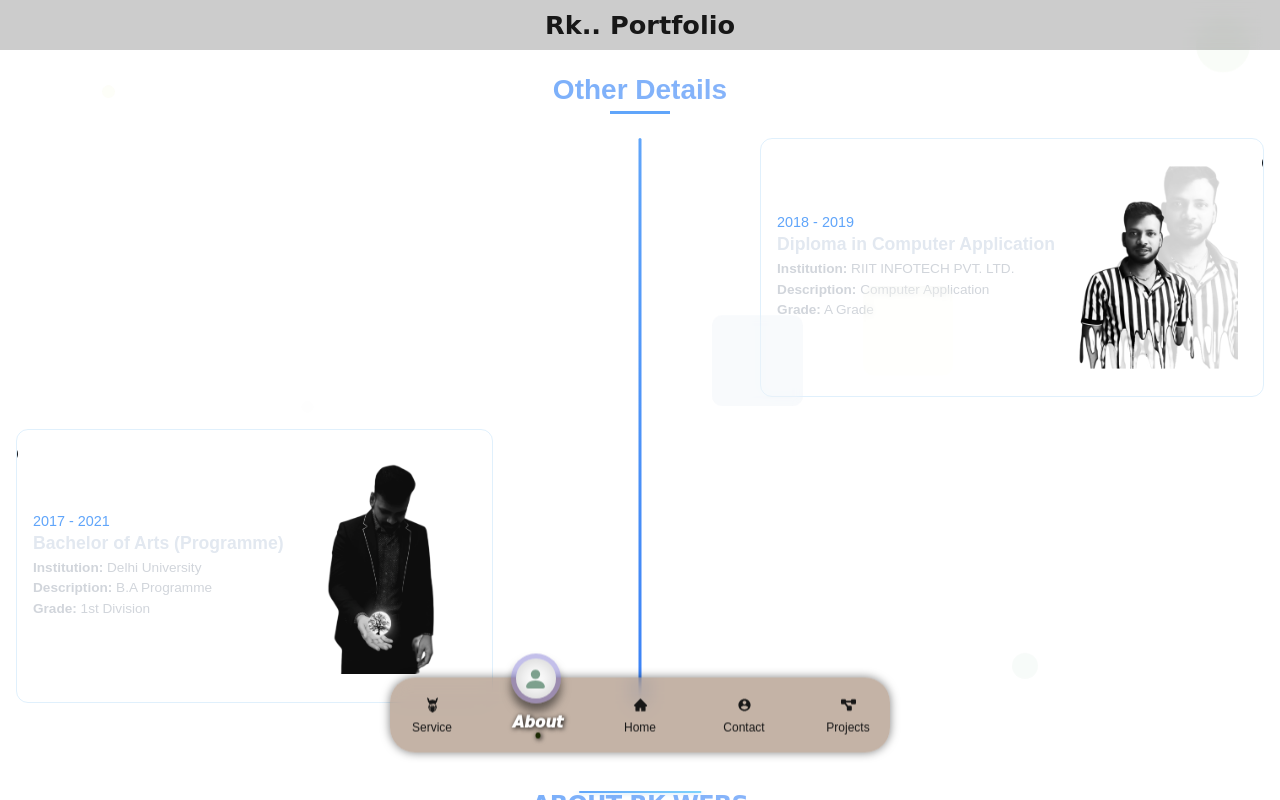
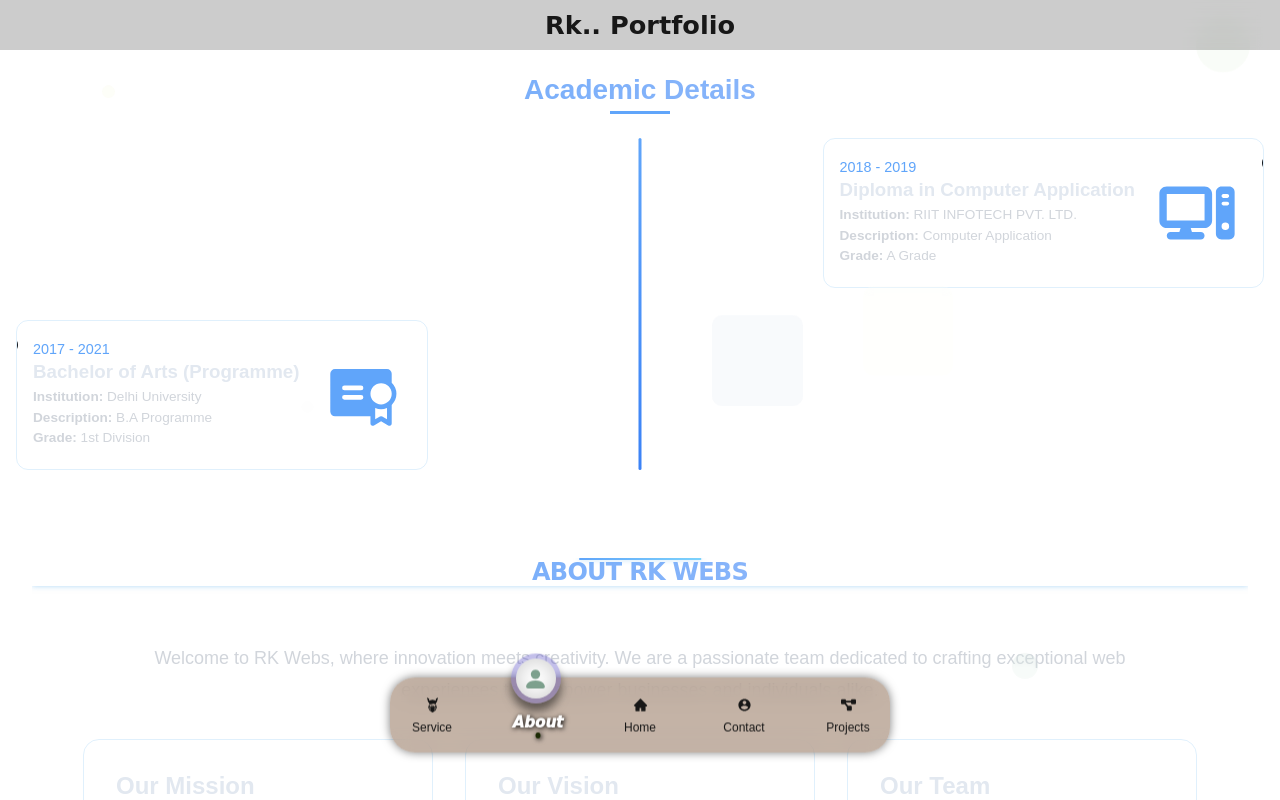
Before and after one commit to heyrohhit/rk, a Next.js app: page /about in a window 1280 px wide. Shown: the top 800 px of the page. Built offline with nearby package versions, Linux system fonts and the light colour scheme.

Commit message:
fixed same options

```diff
--- a/src/app/Components/navbar/page.jsx
+++ b/src/app/Components/navbar/page.jsx
@@ -29,12 +29,12 @@ const NavbarSection = () => {
     { title: "Projects", path: "/projects", icon: <FaDiagramProject /> },
   ];
 
-  const handleClick = (path) => {
-    if (path === "/") {
-      window.location.reload();
-      router.push("/");
-    }
-  };
+  // const handleClick = (path) => {
+  //   if (path === "/") {
+  //     window.location.reload();
+  //     router.push("/");
+  //   }
+  // };
 
   return (
     <motion.div initial={{ opacity: 0 }} animate={{ opacity: 1 }}>
@@ -42,7 +42,7 @@ const NavbarSection = () => {
         <ListContent>
           {navText.map((text, index) => (
             <Li key={index}>
-              <StyleLink href={text.path} onClick={() => handleClick(text.path)}>
+              <StyleLink href={text.path}>
                 <span className={`${pathname === text.path ? "active" : ""} icon`}>
                   {text.icon}
                 </span>
--- a/src/app/about/EducationSection.jsx
+++ b/src/app/about/EducationSection.jsx
@@ -2,6 +2,14 @@
 
 import React from 'react';
 import styled, { keyframes } from 'styled-components';
+import { FaComputer } from "react-icons/fa6";
+import { PiCertificateFill } from "react-icons/pi";
+
+// Map icon names to react-icons components
+const iconMap = {
+  FaComputer,
+  PiCertificateFill,
+};
 
 // Education Data
 const education = [
@@ -11,7 +19,7 @@ const education = [
     institution: "RIIT INFOTECH PVT. LTD.",
     description: "Computer Application",
     grade: "A Grade",
-    models: "./img/pic01.webp",
+    models: "FaComputer", // React Icons component name
   },
   {
     year: "2017 - 2021",
@@ -19,7 +27,7 @@ const education = [
     institution: "Delhi University",
     description: "B.A Programme",
     grade: "1st Division",
-    models: "./img/pic03.webp",
+    models: "PiCertificateFill", // React Icons component name
   },
 ];
 
@@ -88,6 +96,7 @@ const Timeline = styled.div`
   justify-content: center;
   align-items: center;
   cursor: pointer;
+
   &:before {
     content: '';
     position: absolute;
@@ -108,7 +117,13 @@ const Timeline = styled.div`
 `;
 
 const TimelineItem = styled.div`
+  max-width: 250px;
+  min-height: 150px;
   background: transparent;
+  display: flex;
+  flex-direction: row;
+  justify-content: space-between;
+  align-items: center;
   border: 1px solid rgba(99, 179, 237, 0.2);
   border-radius: 0.75rem;
   padding: 1rem;
@@ -119,6 +134,7 @@ const TimelineItem = styled.div`
   opacity: 0;
   cursor: pointer;
   z-index: 1;
+
   &::before {
     content: '';
     position: absolute;
@@ -142,9 +158,10 @@ const TimelineItem = styled.div`
       right: ${({ index }) => (index % 2 === 0 ? '-0.95rem' : 'auto')};
     }
   }
-    @media (max-width: 768px) {
-    width: 350px;
-    height: max-content;
+
+  @media (max-width: 768px) {
+    max-width: 350px;
+    min-height: max-content;
     background: rgba(99, 179, 237, 0.2);
   }
 `;
@@ -154,6 +171,7 @@ const ContentWrapper = styled.div`
   flex-direction: row;
   gap: 0.75rem;
   align-items: center;
+  width: 100%;
 
   @media (max-width: 640px) {
     flex-direction: row;
@@ -173,7 +191,9 @@ const EducationYear = styled.div`
 `;
 
 const EducationTitle = styled.h3`
-  font-size: 1.1rem;
+  width:100%;
+
+  word-break: break-word;
   font-weight: 600;
   color: #e2e8f0;
   margin-bottom: 0.25rem;
@@ -185,33 +205,36 @@ const EducationText = styled.p`
   line-height: 1.5;
 `;
 
-const EducationImage = styled.img`
-  width: 70px;
-  height: 70px;
-  border-radius: 0.5rem;
+const EducationIcon = styled(({ icon: Icon, ...props }) => <Icon {...props} />)`
+  width: 80px;
+  height: 100px;
+  color: #60a5fa;
+  padding: 0.5rem;
   transform: scale(0.9);
   transition: transform 0.3s ease;
+
   &:hover {
     transform: scale(1);
   }
 
   @media (min-width: 480px) {
-    width: 100px;
-    height: 120px;
-    cursor: pointer;
+    width: 60px;
+    height: 60px;
   }
 
   @media (min-width: 640px) {
-    width: 120px;
-    height: auto;
+    width: 70px;
+    height: 70px;
   }
 
   @media (min-width: 768px) {
-    width: 150px;
+    width: 80px;
+    height: 80px;
   }
 
   @media (min-width: 1024px) {
-    width: 180px;
+    width: 100px;
+    height: 100px;
   }
 `;
 
@@ -219,7 +242,7 @@ const EducationImage = styled.img`
 const EducationSectionComponent = () => {
   return (
     <EducationSection>
-      <SectionTitle>Other Details</SectionTitle>
+      <SectionTitle>Academic Details</SectionTitle>
       <Timeline>
         {education.map((edu, index) => (
           <TimelineItem key={index} index={index}>
@@ -231,8 +254,11 @@ const EducationSectionComponent = () => {
                 <EducationText><strong>Description:</strong> {edu.description}</EducationText>
                 <EducationText><strong>Grade:</strong> {edu.grade}</EducationText>
               </TextContent>
-              {edu.models && (
-                <EducationImage src={edu.models} alt={`${edu.degree} certificate`} />
+              {edu.models && iconMap[edu.models] && (
+                <EducationIcon
+                  icon={iconMap[edu.models]}
+                  aria-label={`${edu.degree} icon`}
+                />
               )}
             </ContentWrapper>
           </TimelineItem>
--- a/src/app/about/page.jsx
+++ b/src/app/about/page.jsx
@@ -29,7 +29,7 @@ import Background from '../objects/Background';
 const page = () => {
     return (
       <>
-      <Background quantity={5}/>
+      <Background/>
       <EducationSectionComponent/>
         <AboutContent />
 
--- a/src/app/objects/Background.jsx
+++ b/src/app/objects/Background.jsx
@@ -3,7 +3,7 @@ import { motion } from "framer-motion";
 import styled from "styled-components";
 import ThreeDObject from './3dScenes';
 
-const Background = ({ quantity }) => {
+const Background = () => {
   const allowedGeometries = ["TorusGeometry", "TorusKnotGeometry"];
 
   const getRandomColor = () => {
@@ -33,7 +33,7 @@ const Background = ({ quantity }) => {
       };
     })
 
-  const shapes = generateShapes(quantity || 2);
+  const shapes = generateShapes(2);
 
   return (
     <div style={{
@@ -55,6 +55,8 @@ const Background = ({ quantity }) => {
             key={index}
             initial={{ opacity: 0, x: "0%", y: "0%" }}
             animate={{ opacity: 1, x: shape.x, y: shape.y }}
+            exit={{ opacity: 0 }}
+            whileInView={{ opacity: 1 }}
             transition={{ duration: 1.5, delay: index * 0.3, ease: "easeOut" }}
           >
             <ThreeDObject
@@ -75,9 +77,10 @@ const Background = ({ quantity }) => {
 
 export default Background;
 
-const Shape = styled(motion.span)`
+const Shape = styled(motion.div)`
   width: 100px;
   height: 100px;
+  overflow: hidden;
   position: absolute;
   z-index:9999;
 `;
--- a/src/app/projects/page.jsx
+++ b/src/app/projects/page.jsx
@@ -28,12 +28,10 @@ export const metadata = {
 
 import ProjectShowcase from "./ProjectShow";
 import {projectsLive,projects} from "../Components/myservices/apis"
-import Backgrounds from "../Components/backgounds/page";
 
 export default function ProjectsPage() {
   return (
   <>
-  <Backgrounds/>
   <ProjectShowcase apis={projectsLive} showOnly={0} title="Live Projects"/>
   <ProjectShowcase apis={projects} showOnly={0} title="Projects"/>
   </>
--- a/src/app/services/ServicePageItem.jsx
+++ b/src/app/services/ServicePageItem.jsx
@@ -3,7 +3,7 @@
 import React, { useMemo } from 'react';
 import styled, { keyframes, createGlobalStyle } from 'styled-components';
 import { servicesData } from '../Components/myservices/apis';
-import Background from '../objects/Background';
+
 
 const GlobalStyle = createGlobalStyle`
   body {
@@ -76,13 +76,14 @@ const Grid = styled.div`
   justify-content: center;
   align-items: center;
   text-align: left;
+  overflow: hidden;
 `;
 
 const Card = styled.div`
   width: 300px;
   height: 300px;
   background: #fff;
-  overflow-x: hidden;
+  overflow: hidden;
   padding: 2rem;
   border-radius: 16px;
   box-shadow: 0 10px 20px rgba(0, 0, 0, 0.08);
@@ -139,7 +140,6 @@ export default function ServicesSection() {
   return (
     <Container>
     <GlobalStyle />
-    <Background quantity={6}/>
     <SectionLabel>Our Services</SectionLabel>
     <Heading>What We Offer</Heading>
     <Subheading>
```
Also changed, not shown: src/app/Design.jsx (+5 -3 lines), src/app/page.jsx (+8 -6 lines).
